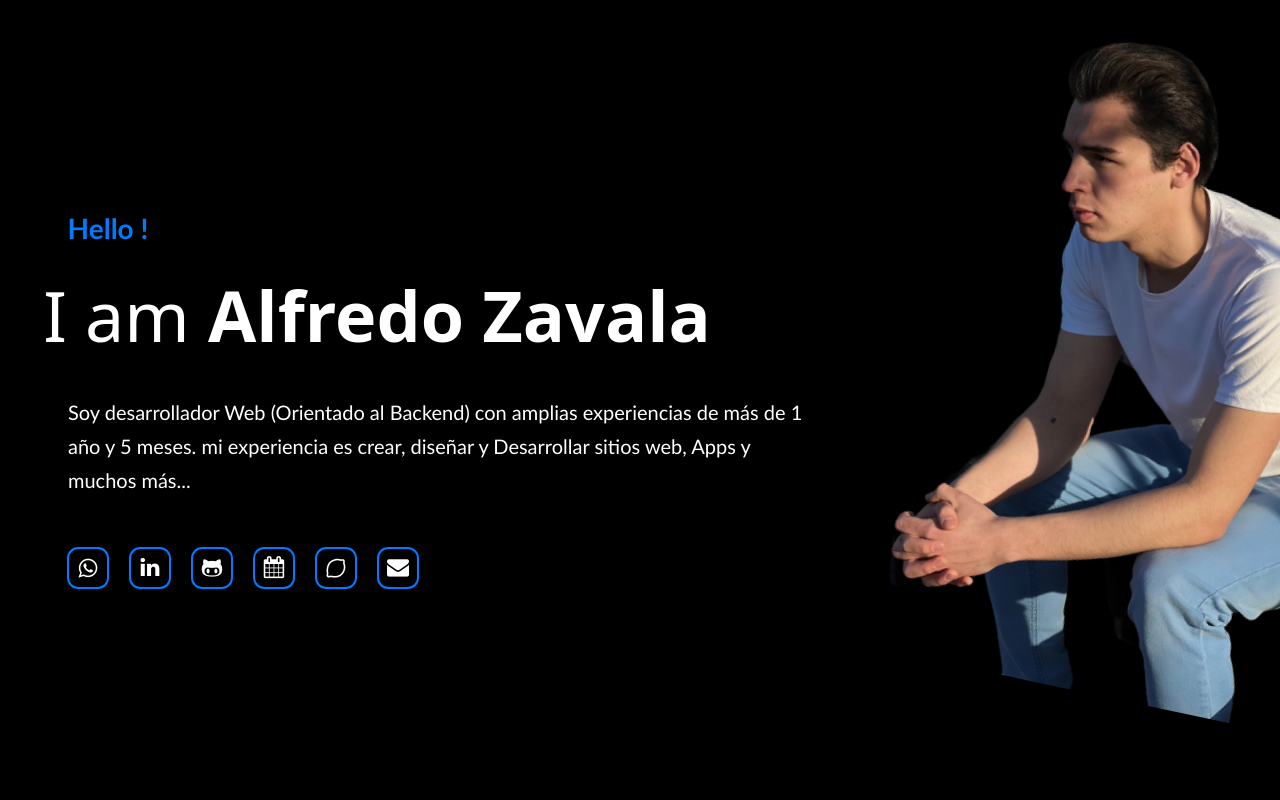
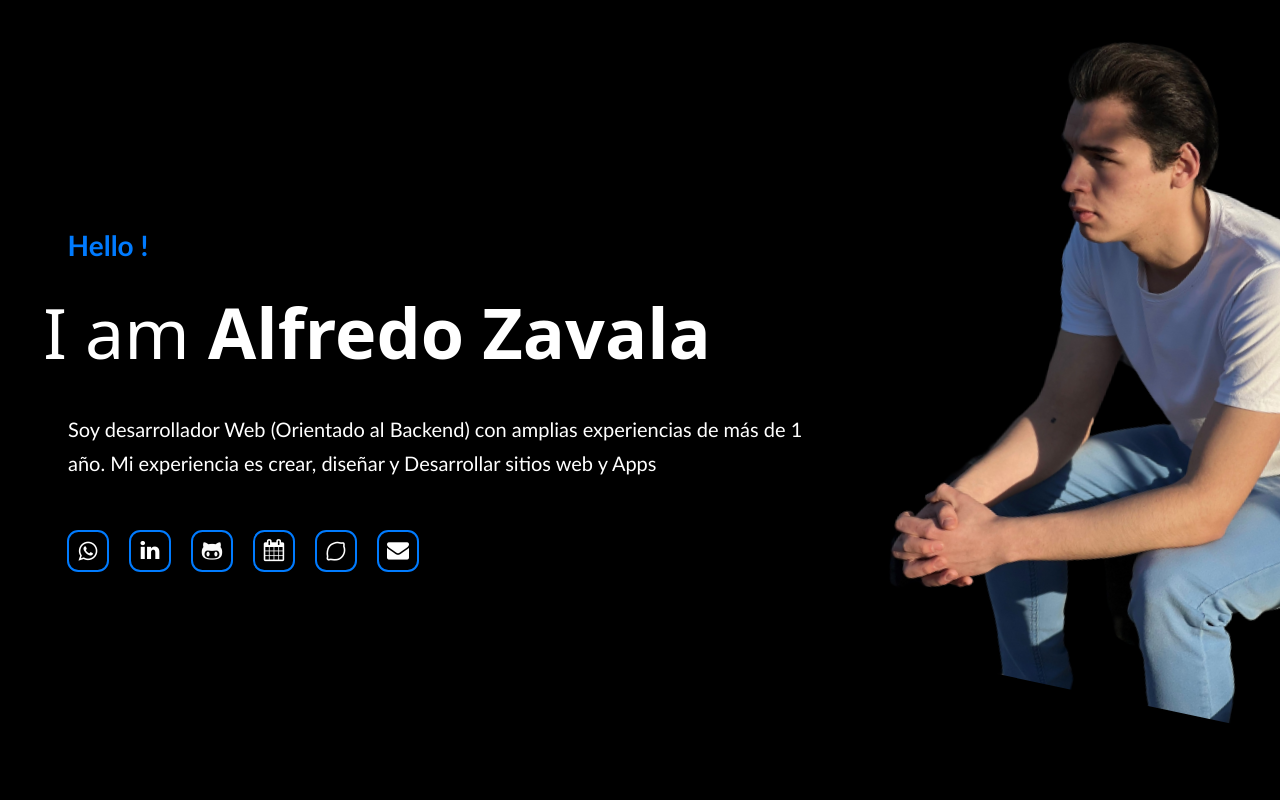
Before and after one commit to Tutialfred/Portfolio, a plain HTML site: page index.html in a window 1280 px wide. Shown: the top 800 px of the page. Drawn offline with Linux system fonts and the light colour scheme; some packages are replaced by stand-ins of ours; a script that the page names is missing; a web font is replaced by a local one.

Commit message:
About me - Changes 2

```diff
--- a/index.html
+++ b/index.html
@@ -22,7 +22,7 @@
 			<h1 class="helloT">Hello !</h1>
 			<h1 class="name">I am  <b> Alfredo Zavala</b></h1>
 
-			<h2 class="developer">Soy desarrollador Web (Orientado al Backend) con amplias experiencias de más de 1 año y 5 meses. mi experiencia es crear, diseñar y Desarrollar sitios web,  Apps y muchos más...</h2>
+			<h2 class="developer">Soy desarrollador Web (Orientado al Backend) con amplias experiencias de más de 1 año. Mi experiencia es crear, diseñar y Desarrollar sitios web y Apps </h2>
 
 			<!-- ! HERE IS IN ENGLISH -->
 			<!-- <h2 class="developer">I'm a web developer with extensive experience for over 1 year and 5 months. My expertise
```
